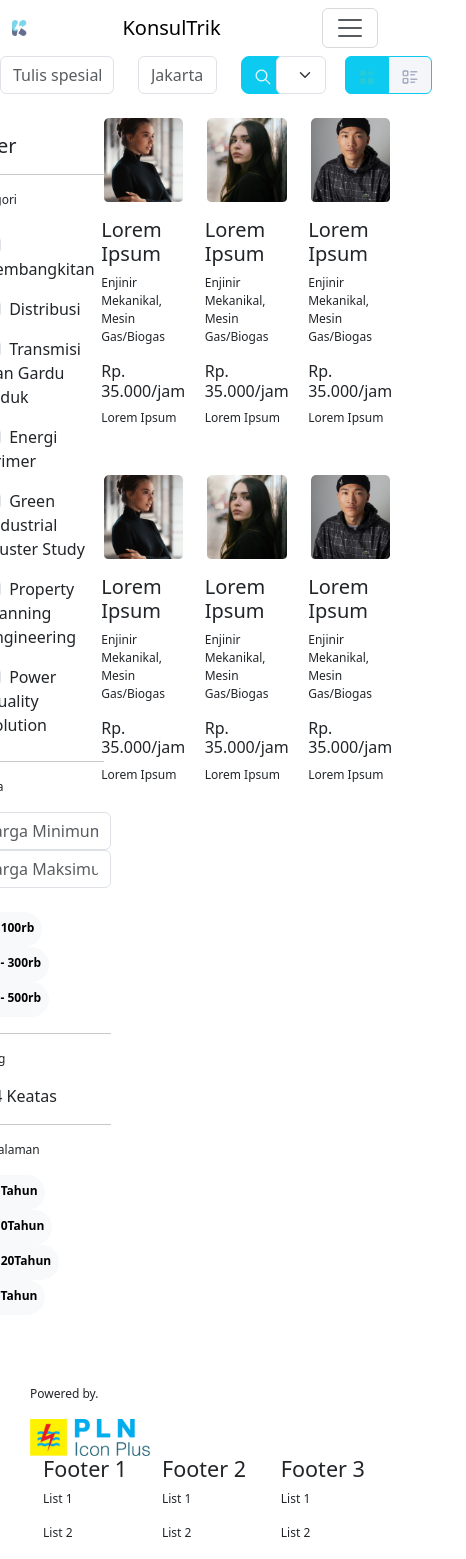
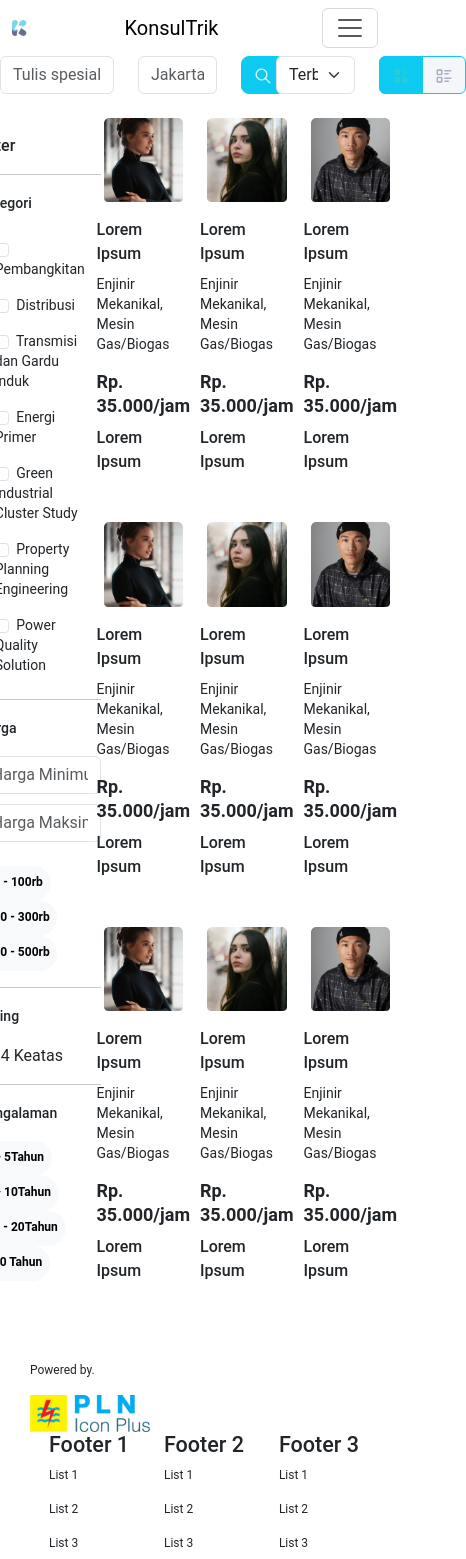
Before and after one commit to rizkybor/konsultrik-webapp, a Vue app in the folder konsultrik/: page /marketplace in a window 390 px wide. Shown: the top 1559 px of the page, 466 px wide, since content can reach past the window. Built offline with nearby package versions, Linux system fonts and the light colour scheme.

Commit message:
update style and responsive
20%

```diff
--- a/konsultrik/src/assets/base.css
+++ b/konsultrik/src/assets/base.css
@@ -64,8 +64,9 @@ body {
   background: var(--color-background);
   transition: color 0.5s, background-color 0.5s;
   line-height: 1.6;
-  font-family: Inter, -apple-system, BlinkMacSystemFont, 'Segoe UI', Roboto, Oxygen, Ubuntu,
-    Cantarell, 'Fira Sans', 'Droid Sans', 'Helvetica Neue', sans-serif;
+  /* font-family: Inter, -apple-system, BlinkMacSystemFont, 'Segoe UI', Roboto, Oxygen, Ubuntu,
+    Cantarell, 'Fira Sans', 'Droid Sans', 'Helvetica Neue', sans-serif; */
+  font-family: 'Roboto', sans-serif;
   font-size: 15px;
   text-rendering: optimizeLegibility;
   -webkit-font-smoothing: antialiased;
--- a/konsultrik/src/assets/main.css
+++ b/konsultrik/src/assets/main.css
@@ -1,6 +1,7 @@
 @import './base.css';
 
 #app {
+  font-family:'Roboto', sans-serif;
   max-width: 100%;
   /* margin: 0 auto;*/
   /* padding: 2rem; */
@@ -49,10 +50,61 @@ a,
   transition: 0.4s;
 }
 
+.card-title {
+  font-size: 16px;
+  line-height: 24px;
+  font-weight: 500;
+}
+
+.card-text {
+  font-size: 14px;
+  font-weight: 400;
+  line-height: 20px;
+}
+
+.card-text-2 {
+  font-size: 18px;
+  line-height: 24px;
+  font-weight: 600;
+}
+
+.card-cat-title-2 {
+  font-size: 14px;
+  line-height: 24px;
+  font-weight: 500;
+}
+
+.p-secondstyle {
+  font-size: 14px;
+  font-weight: 400;
+  line-height: 20px;
+  color: #8F95B2;
+}
+
+.spilled {
+  color: white;
+  background-color: #25cbd6!important;
+}
+
+.btn-default-konsult {
+  color: white;
+  background: #25cbd6;
+}
+
 @media (hover: hover) {
   a:hover {
     background-color: hsla(160, 100%, 37%, 0.2);
   }
+}
+
+@media (max-width: 767px) {
+  .card {
+    position: static; /* Mengubah posisi menjadi statis */
+    /* width: 90%; */
+    margin: 0 auto; /* Pusatkan elemen horizontal */
+  }
+
+
 }
 
 @media (min-width: 1024px) {
@@ -62,6 +114,8 @@ a,
     background: #f4f6fa;
 
   }
+
+
 /*
   .card-body {
     width: 45vw;
--- a/konsultrik/src/components/Jumbotron.vue
+++ b/konsultrik/src/components/Jumbotron.vue
@@ -1,13 +1,28 @@
 <template>
   <div class="container-full-bg">
     <div class="bg-primary text-white jbtron">
-      <h1>Jumbotron Example</h1>
-      <p>
-        Lorem ipsum dolor sit amet, consectetur adipiscing elit, sed do eiusmod
-        tempor incididunt ut labore et dolore magna aliqua. Ut enim ad minim
-        veniam, quis nostrud exercitation ullamco laboris nisi ut aliquip ex ea
-        commodo consequat..
-      </p>
+      <!-- SECTION TEXT JUMBOTRON  -->
+      <div style="color: black;">
+        <div class="row align-items-center" style="width: 100%;">
+          <div class="col-sm-6">
+            <div style="margin-left: 25vw; margin-top: 10vh;">
+              <h1>Capturing <span style="color: #25cbd6;"><b>the voice</b></span></h1>
+              <h1>of problem</h1>
+              <p>
+                Read verified feedback from your consultant.
+              </p>
+            </div>
+          </div>
+          <div class="col-sm-6 d-none d-sm-block">
+            <img
+              src="../assets/img/aasd-1.png"
+              class="card-img-top"
+              alt="Gambar 1"
+              style="width: 25vw; margin-top: 20px;"
+            />
+          </div>
+        </div>
+      </div>
     </div>
     <!-- Card middle -->
     <div
@@ -44,18 +59,33 @@
                 />
               </div>
               <div class="col-2 .col-md-5">
-                <button class="btn btn-info" type="submit">Login</button>
+                <button class="btn btn-default-konsult" style="background: #25cbd6; color: white;" type="submit">Login</button>
               </div>
             </div>
           </form>
-
         </div>
 
-        <div style="display: flex; gap: 0.5em;">
-            <span class="badge rounded-pill text-bg-info" style="padding-top: 10px; color: whi;" >Pembangkit</span>
-            <span class="badge rounded-pill text-bg-info" style="padding-top: 10px;">Distribusi</span>
-            <span class="badge rounded-pill text-bg-info" style="padding-top: 10px;">Transmisi & Gardu Induk</span>
-            <span class="badge rounded-pill text-bg-info" style="padding-top: 10px;">Energi Primer</span>
+        <div style="display: flex; gap: 0.5em">
+          <span
+            class="badge rounded-pill spilled"
+            style="padding-top: 10px; color: whi"
+            >Pembangkit</span
+          >
+          <span
+            class="badge rounded-pill spilled"
+            style="padding-top: 10px"
+            >Distribusi</span
+          >
+          <span
+            class="badge rounded-pill spilled"
+            style="padding-top: 10px"
+            >Transmisi & Gardu Induk</span
+          >
+          <span
+            class="badge rounded-pill spilled"
+            style="padding-top: 10px"
+            >Energi Primer</span
+          >
         </div>
       </div>
     </div>
--- a/konsultrik/src/views/Marketplace.vue
+++ b/konsultrik/src/views/Marketplace.vue
@@ -33,7 +33,7 @@
           </button>
         </div>
 
-        <div class="dropdown col-2 .col-md-8">
+        <div class="dropdown col-3 .col-md-8">
           <select class="form-select" aria-label="Terbaru">
             <option selected>Terbaru</option>
             <option value="1">One</option>
@@ -42,7 +42,7 @@
           </select>
         </div>
 
-        <div class="col-2 .col-md-5">
+        <div class="col-1 .col-md-5" style="text-align: end;">
           <div
             class="btn-group"
             role="group"
@@ -98,10 +98,10 @@
           <div class="card-body">
             <h5 class="card-title">Filter</h5>
             <hr />
-            <p class="card-text">Kategori</p>
+            <p class="card-cat-title-2">Kategori</p>
 
             <ul class="list-group">
-              <li class="list-group-item border-0">
+              <li class="list-group-item border-0 card-text">
                 <input
                   class="form-check-input me-1"
                   type="checkbox"
@@ -110,7 +110,7 @@
                 />
                 Pembangkitan
               </li>
-              <li class="list-group-item border-0">
+              <li class="list-group-item border-0 card-text">
                 <input
                   class="form-check-input me-1"
                   type="checkbox"
@@ -119,7 +119,7 @@
                 />
                 Distribusi
               </li>
-              <li class="list-group-item border-0">
+              <li class="list-group-item border-0 card-text">
                 <input
                   class="form-check-input me-1"
                   type="checkbox"
@@ -128,7 +128,7 @@
                 />
                 Transmisi dan Gardu Induk
               </li>
-              <li class="list-group-item border-0">
+              <li class="list-group-item border-0 card-text">
                 <input
                   class="form-check-input me-1"
                   type="checkbox"
@@ -137,7 +137,7 @@
                 />
                 Energi Primer
               </li>
-              <li class="list-group-item border-0">
+              <li class="list-group-item border-0 card-text">
                 <input
                   class="form-check-input me-1"
                   type="checkbox"
@@ -146,7 +146,7 @@
                 />
                 Green Industrial Cluster Study
               </li>
-              <li class="list-group-item border-0">
+              <li class="list-group-item border-0 card-text">
                 <input
                   class="form-check-input me-1"
                   type="checkbox"
@@ -155,7 +155,7 @@
                 />
                 Property Planning Engineering
               </li>
-              <li class="list-group-item border-0">
+              <li class="list-group-item border-0 card-text">
                 <input
                   class="form-check-input me-1"
                   type="checkbox"
@@ -167,13 +167,14 @@
             </ul>
 
             <hr />
-            <p>Harga</p>
+            <p class="card-cat-title-2">Harga</p>
             <div>
               <input
                 type="email"
                 class="form-control"
                 id="exampleFormControlInput1"
                 placeholder="Harga Minimum"
+                style="margin-bottom: 10px ;"
               />
             </div>
             <div>
@@ -205,10 +206,10 @@
 
             <hr />
 
-            <p>Rating</p>
+            <p class="card-cat-title-2">Rating</p>
             <div>
               <input
-                class="form-check-input me-1"
+                class="form-check-input me-1 card-text"
                 type="checkbox"
                 value=""
                 aria-label="..."
@@ -217,7 +218,7 @@
             </div>
             <hr />
 
-            <p>Pengalaman</p>
+            <p class="card-cat-title-2">Pengalaman</p>
 
             <div>
               <span
@@ -260,7 +261,7 @@
               <div class="card-body">
                 <h5 class="card-title">Lorem Ipsum</h5>
                 <p class="card-text">Enjinir Mekanikal, Mesin Gas/Biogas</p>
-                <h6 class="card-text">Rp. 35.000/jam</h6>
+                <h6 class="card-text-2">Rp. 35.000/jam</h6>
                 <p class="card-title">Lorem Ipsum</p>
               </div>
             </div>
@@ -278,7 +279,7 @@
               <div class="card-body">
                 <h5 class="card-title">Lorem Ipsum</h5>
                 <p class="card-text">Enjinir Mekanikal, Mesin Gas/Biogas</p>
-                <h6 class="card-text">Rp. 35.000/jam</h6>
+                <h6 class="card-text-2">Rp. 35.000/jam</h6>
                 <p class="card-title">Lorem Ipsum</p>
               </div>
             </div>
@@ -296,7 +297,7 @@
               <div class="card-body">
                 <h5 class="card-title">Lorem Ipsum</h5>
                 <p class="card-text">Enjinir Mekanikal, Mesin Gas/Biogas</p>
-                <h6 class="card-text">Rp. 35.000/jam</h6>
+                <h6 class="card-text-2">Rp. 35.000/jam</h6>
                 <p class="card-title">Lorem Ipsum</p>
               </div>
             </div>
@@ -317,7 +318,7 @@
               <div class="card-body">
                 <h5 class="card-title">Lorem Ipsum</h5>
                 <p class="card-text">Enjinir Mekanikal, Mesin Gas/Biogas</p>
-                <h6 class="card-text">Rp. 35.000/jam</h6>
+                <h6 class="card-text-2">Rp. 35.000/jam</h6>
                 <p class="card-title">Lorem Ipsum</p>
               </div>
             </div>
@@ -335,7 +336,7 @@
               <div class="card-body">
                 <h5 class="card-title">Lorem Ipsum</h5>
                 <p class="card-text">Enjinir Mekanikal, Mesin Gas/Biogas</p>
-                <h6 class="card-text">Rp. 35.000/jam</h6>
+                <h6 class="card-text-2">Rp. 35.000/jam</h6>
                 <p class="card-title">Lorem Ipsum</p>
               </div>
             </div>
@@ -353,12 +354,71 @@
               <div class="card-body">
                 <h5 class="card-title">Lorem Ipsum</h5>
                 <p class="card-text">Enjinir Mekanikal, Mesin Gas/Biogas</p>
-                <h6 class="card-text">Rp. 35.000/jam</h6>
+                <h6 class="card-text-2">Rp. 35.000/jam</h6>
                 <p class="card-title">Lorem Ipsum</p>
               </div>
             </div>
           </div>
         </div>
+
+
+        <div class="row">
+          <div class="col-4">
+            <div
+              class="card mb-4"
+              style="border: none; border-radius: 10px; align-items: center"
+            >
+              <img
+                src="../assets/img/Rectangle 198.png"
+                class="card-img-top"
+                alt="Gambar 1"
+              />
+              <div class="card-body">
+                <h5 class="card-title">Lorem Ipsum</h5>
+                <p class="card-text">Enjinir Mekanikal, Mesin Gas/Biogas</p>
+                <h6 class="card-text-2">Rp. 35.000/jam</h6>
+                <p class="card-title">Lorem Ipsum</p>
+              </div>
+            </div>
+          </div>
+          <div class="col-4">
+            <div
+              class="card mb-4"
+              style="border: none; border-radius: 10px; align-items: center"
+            >
+              <img
+                src="../assets/img/Rectangle 193.png"
+                class="card-img-top"
+                alt="Gambar 1"
+              />
+              <div class="card-body">
+                <h5 class="card-title">Lorem Ipsum</h5>
+                <p class="card-text">Enjinir Mekanikal, Mesin Gas/Biogas</p>
+                <h6 class="card-text-2">Rp. 35.000/jam</h6>
+                <p class="card-title">Lorem Ipsum</p>
+              </div>
+            </div>
+          </div>
+          <div class="col-4">
+            <div
+              class="card mb-4"
+              style="border: none; border-radius: 10px; align-items: center"
+            >
+              <img
+                src="../assets/img/Rectangle 200.png"
+                class="card-img-top"
+                alt="Gambar 1"
+              />
+              <div class="card-body">
+                <h5 class="card-title">Lorem Ipsum</h5>
+                <p class="card-text">Enjinir Mekanikal, Mesin Gas/Biogas</p>
+                <h6 class="card-text-2">Rp. 35.000/jam</h6>
+                <p class="card-title">Lorem Ipsum</p>
+              </div>
+            </div>
+          </div>
+        </div>
+
       </div>
     </div>
   </div>
```
Also changed, not shown: konsultrik/src/assets/img/aasd-1.png (added).
